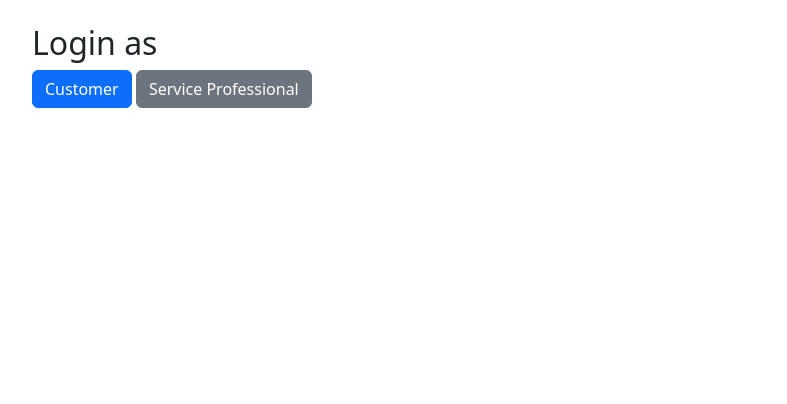
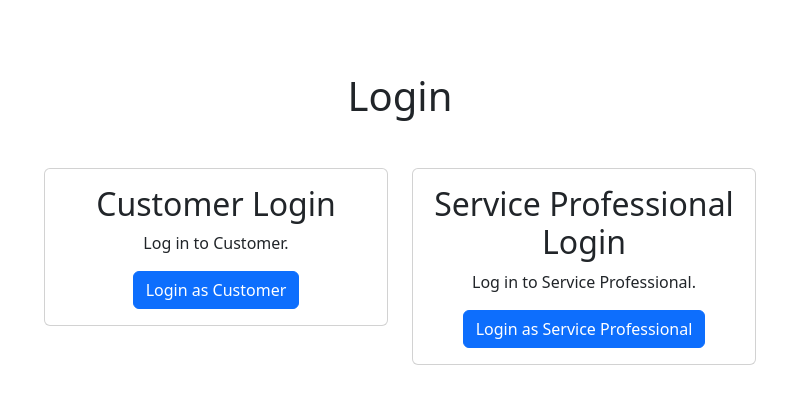
Before and after one commit to dhirajp1603/MAD-1, a Flask app: page /login in a window 1280 px wide. Shown: the part 56-460 px from the top of the page, without its empty margins (240-1027 px from the left). Run offline with Flask 3, Linux system fonts and the light colour scheme.

Commit message:
Update loginseparator.html

```diff
--- a/templates/loginseparator.html
+++ b/templates/loginseparator.html
@@ -1,9 +1,31 @@
-{% extends "layout.html" %}
+{% extends 'layout.html' %}
 
-{% block title %}Login - Household Services{% endblock %}
+{% block title %}
+    Login
+{% endblock %}
 
 {% block content %}
-    <h2>Login as</h2>
-    <a href="{{ url_for('login_customer') }}" class="btn btn-primary">Customer</a>
-    <a href="{{ url_for('login_service_professional') }}" class="btn btn-secondary">Service Professional</a>
+<div class="container">
+    <h1 class="mt-5 text-center">Login</h1>
+    <div class="row mt-5">
+        <div class="col-md-6">
+            <div class="card">
+                <div class="card-body text-center">
+                    <h2 class="card-title">Customer Login</h2>
+                    <p class="card-text">Log in to Customer.</p>
+                    <a href="{{ url_for('login_customer') }}" class="btn btn-primary">Login as Customer</a>
+                </div>
+            </div>
+        </div>
+        <div class="col-md-6">
+            <div class="card">
+                <div class="card-body text-center">
+                    <h2 class="card-title">Service Professional Login</h2>
+                    <p class="card-text">Log in to Service Professional.</p>
+                    <a href="{{ url_for('login_service_professional') }}" class="btn btn-primary">Login as Service Professional</a>
+                </div>
+            </div>
+        </div>
+    </div>
+</div>
 {% endblock %}
```
